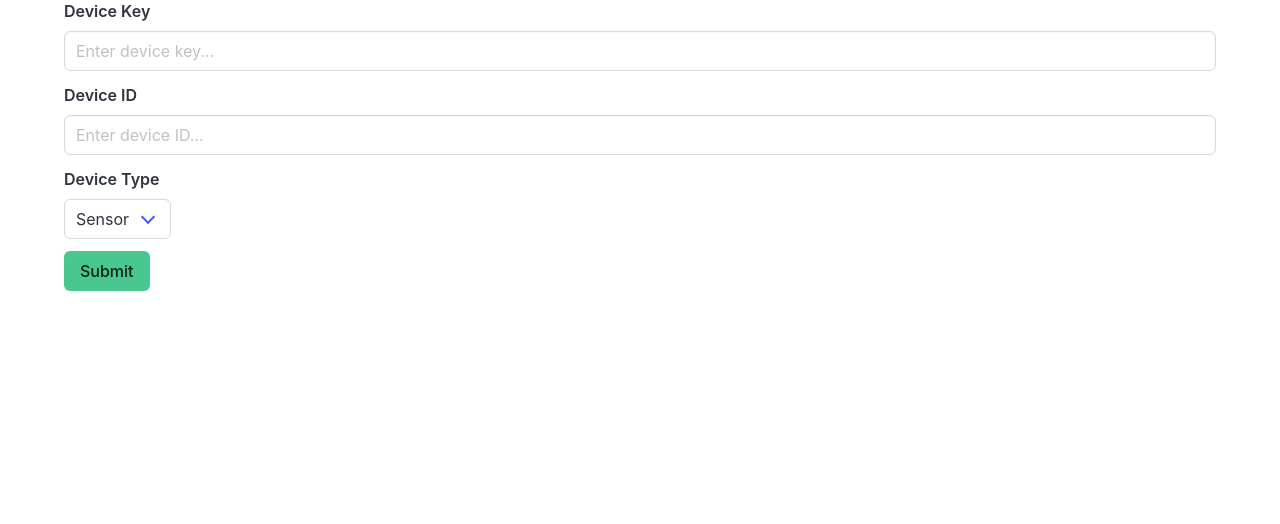
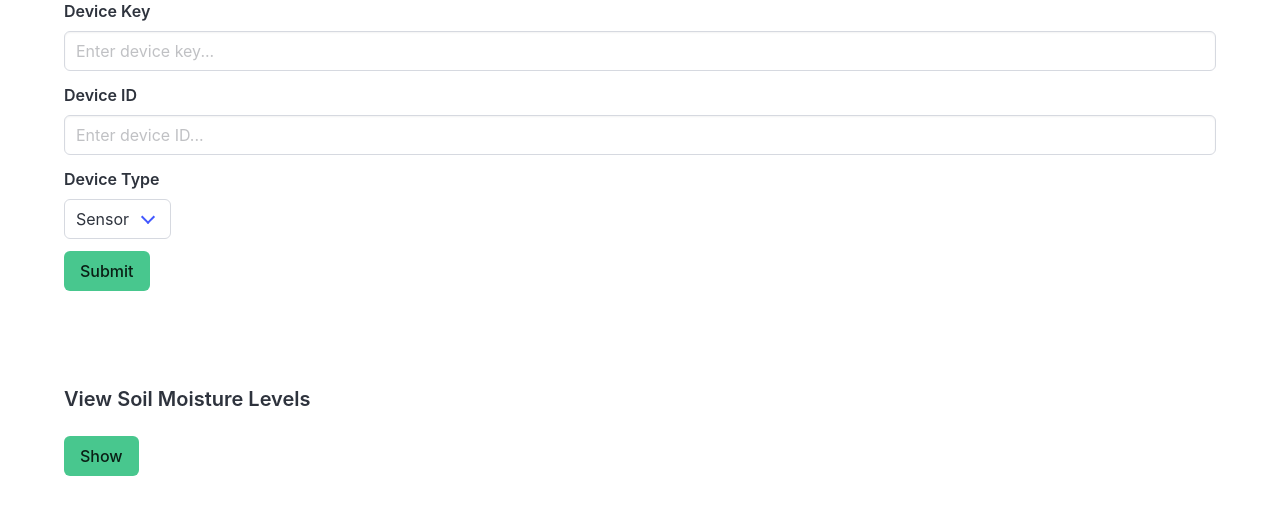
Before and after one commit to esomtoochiobi/CSCE-483-CAPSTONE, a Flask app: template website/src/templates/profile.html in a window 1280 px wide. Shown: the part 422-946 px from the top of the page. Before the commit the page ends 713 px from the top, so only its background shows below. Run offline with Flask 3, Linux system fonts and the light colour scheme; the template is opened without the code that fills it, so the values that code supplies are empty.

Commit message:
Added bokeh for displaying soil moisture graphs with dummy data

```diff
--- a/website/src/app.py
+++ b/website/src/app.py
@@ -1,3 +1,4 @@
+from bokeh.plotting import figure, save, output_file
 from db import create_device, create_user, get_user_by_id, get_user_by_email, get_devices_by_user
 from dotenv import load_dotenv
 from flask import flash, Flask, request, render_template, redirect, url_for
@@ -97,3 +98,20 @@ def profile():
 @app.errorhandler(401)
 def page_not_found(e):
     return render_template('error.html')
+
+@app.route('/graph')
+@flask_login.login_required
+def graph():
+    dummy_data = { '2024-10-29 17:13:54': 99, '2024-10-29 17:18:50': 90, '2024-10-29 17:23:59':  89}
+
+    output_file(f'templates/graphs/{flask_login.current_user.id}_graph.html')
+
+    plot = figure(title='Soil Moisture Plots', x_axis_label='Timestamps', y_axis_label='Soil Moisture (%)', x_range=list(dummy_data.keys()))
+    plot.vbar(x=list(dummy_data.keys()), top=list(dummy_data.values()), width=0.5)
+
+    plot.xgrid.grid_line_color = None
+    plot.y_range.start = 0
+
+    save(plot)
+
+    return render_template(f'graphs/{flask_login.current_user.id}_graph.html')
--- a/website/src/templates/profile.html
+++ b/website/src/templates/profile.html
@@ -117,6 +117,14 @@
             </form>
         </div>
     </section>
+    <section class="section">
+        <div class="container">
+            <h3 class="subtitle"><strong>View Soil Moisture Levels</strong></h3>
+            <form action="/graph" method="get" target="_blank" >
+                <button class="button is-success" type="submit">Show </button>
+            </form>
+        </div>
+    </section>
 </body>
 
 </html>
```
Also changed, not shown: 3 other files.
